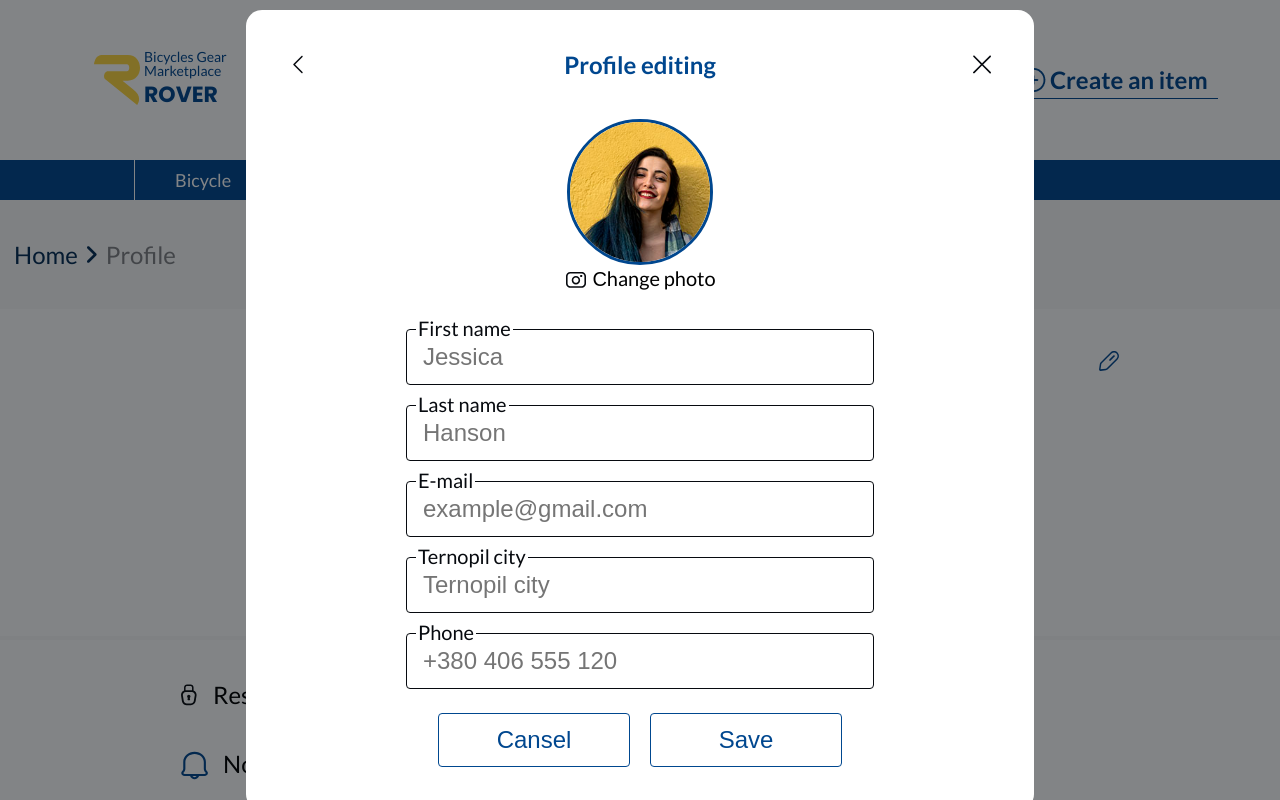
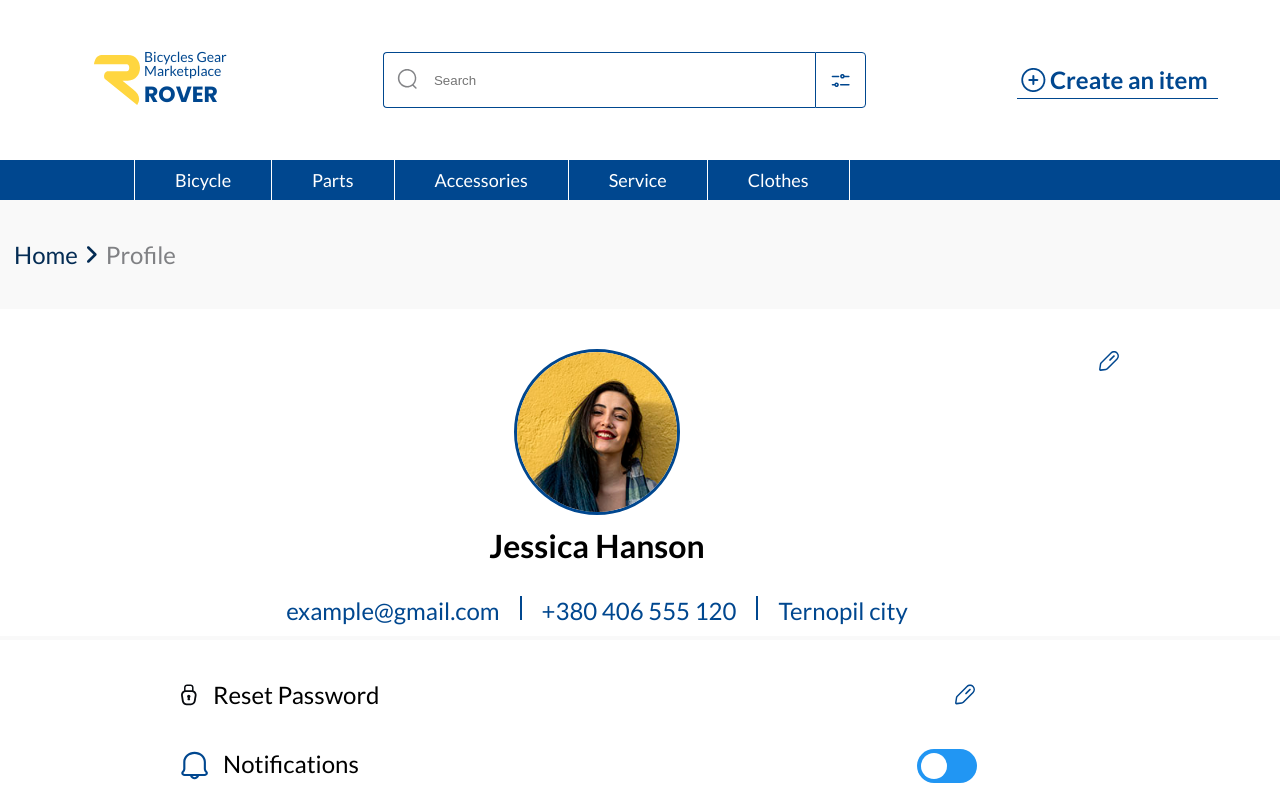
Before and after one commit to YaroslavKashkarov/project_marketplace_rover, an Angular app: page / in a window 1280 px wide. Shown: the top 800 px of the page. Built offline with nearby package versions, Linux system fonts and the light colour scheme.

Commit message:
delete app-profile-editing from profile component

```diff
--- a/src/app/components/profile/profile/profile.component.html
+++ b/src/app/components/profile/profile/profile.component.html
@@ -1,5 +1,3 @@
-<!--<app-password-editing></app-password-editing>-->
-<app-profile-editing></app-profile-editing>
 <div class="personal__navigate-container">
   <div class="personal__navigate">
     <p class="personal__navigate-item">Home</p>
```
